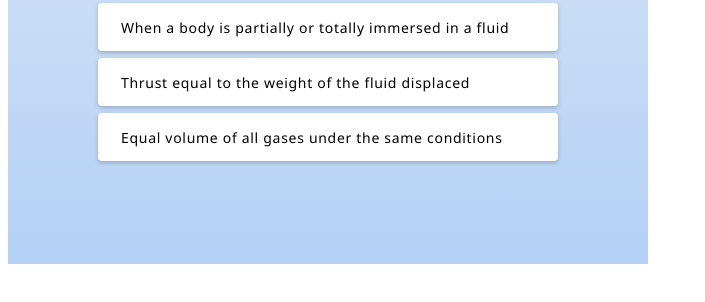
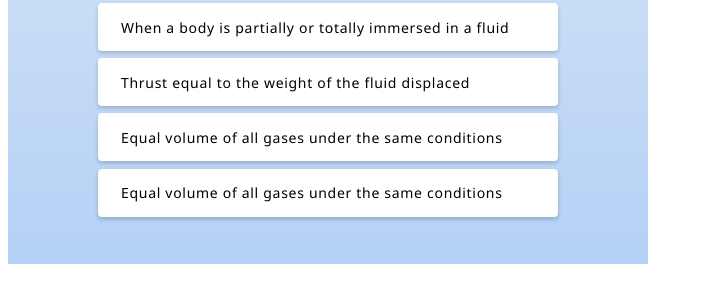
Before and after one commit to sivashanmugam-funtoot/sunbird-rearrange-the-words, a website: page index.html in a window 1280 px wide. Shown: the part 104-406 px from the top of the page, without its empty margins (0-705 px from the left). Drawn offline with Linux system fonts and the light colour scheme.

Commit message:
4 option and alignment

```diff
--- a/index.html
+++ b/index.html
@@ -1,8 +1,10 @@
 <html>
+
 <head>
     <link href="https://fonts.googleapis.com/css?family=Noto+Sans" rel="stylesheet">
-        <link href="./public/css/style.css"  rel="stylesheet"/>
+    <link href="./public/css/style.css" rel="stylesheet" />
 </head>
+
 <body>
     <div class="sequencing-content-container">
         <div class="question-container">
@@ -16,7 +18,8 @@
                 </div>
             </div>
             <div class="expand-button" onclick="SEQController.toggleQuestionText()">
-                    <img src='https://raw.githubusercontent.com/sivashanmugam-funtoot/org.ekstep.questionunit.mtf/mtf-new-design/renderer/assets/down_arrow.png' />
+                <img src='https://raw.githubusercontent.com/sivashanmugam-funtoot/org.ekstep.questionunit.mtf/mtf-new-design/renderer/assets/down_arrow.png'
+                />
             </div>
         </div>
         <div class="option-container vertical">
@@ -30,11 +33,15 @@
                 <div class="option-block">
                     <span>Equal volume of all gases under the same conditions</span>
                 </div>
+                <div class="option-block">
+                    <span>Equal volume of all gases under the same conditions</span>
+                </div>
             </div>
         </div>
     </div>
 </body>
-    <script src="./public/js/jquery.min.js"  ></script>
-    <script src="./public/js/jquery-ui.min.js"  ></script>
-    <script src="./public/js/index.js"  ></script>
+<script src="./public/js/jquery.min.js"></script>
+<script src="./public/js/jquery-ui.min.js"></script>
+<script src="./public/js/index.js"></script>
+
 </html>
```
Lines whose indentation alone changed are shown as unchanged.
